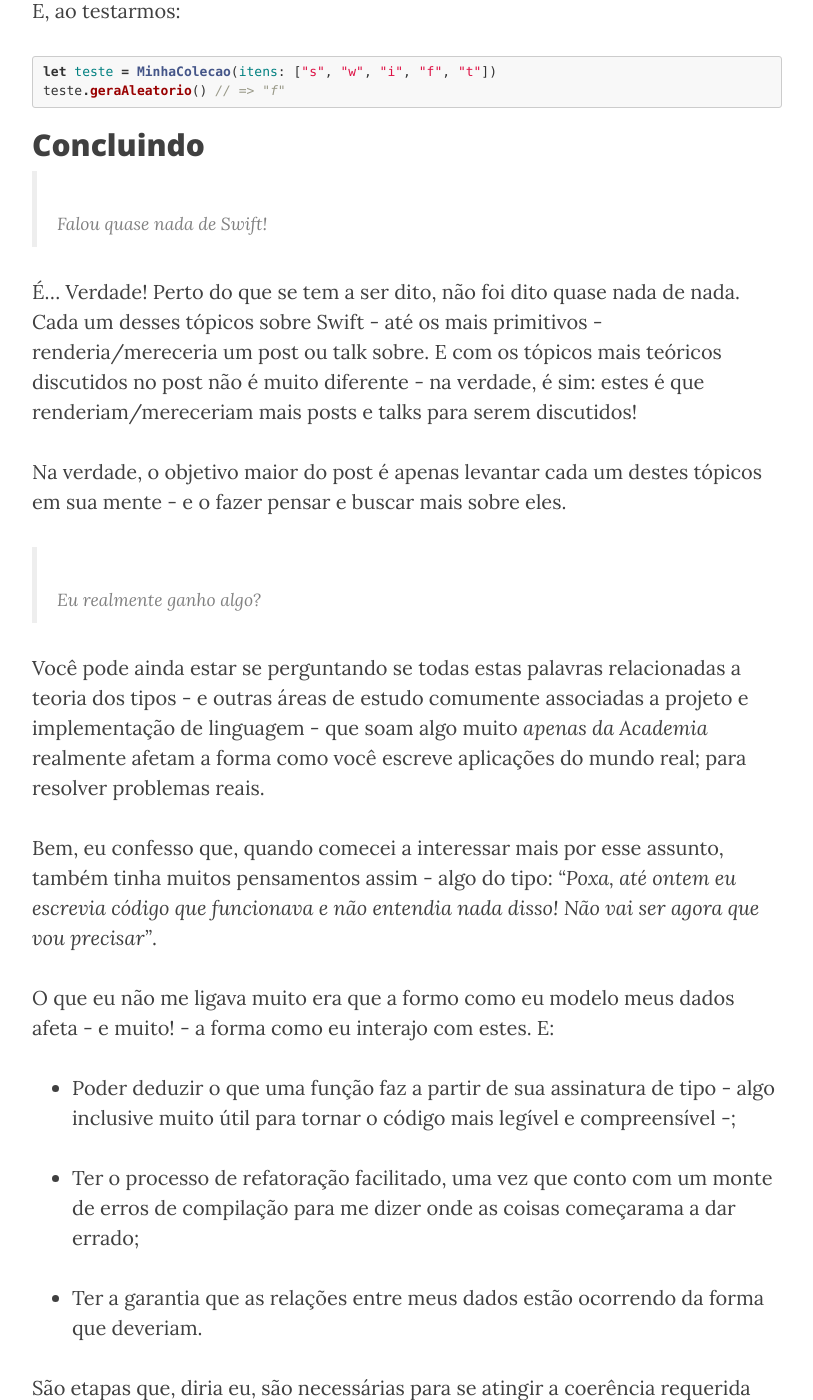
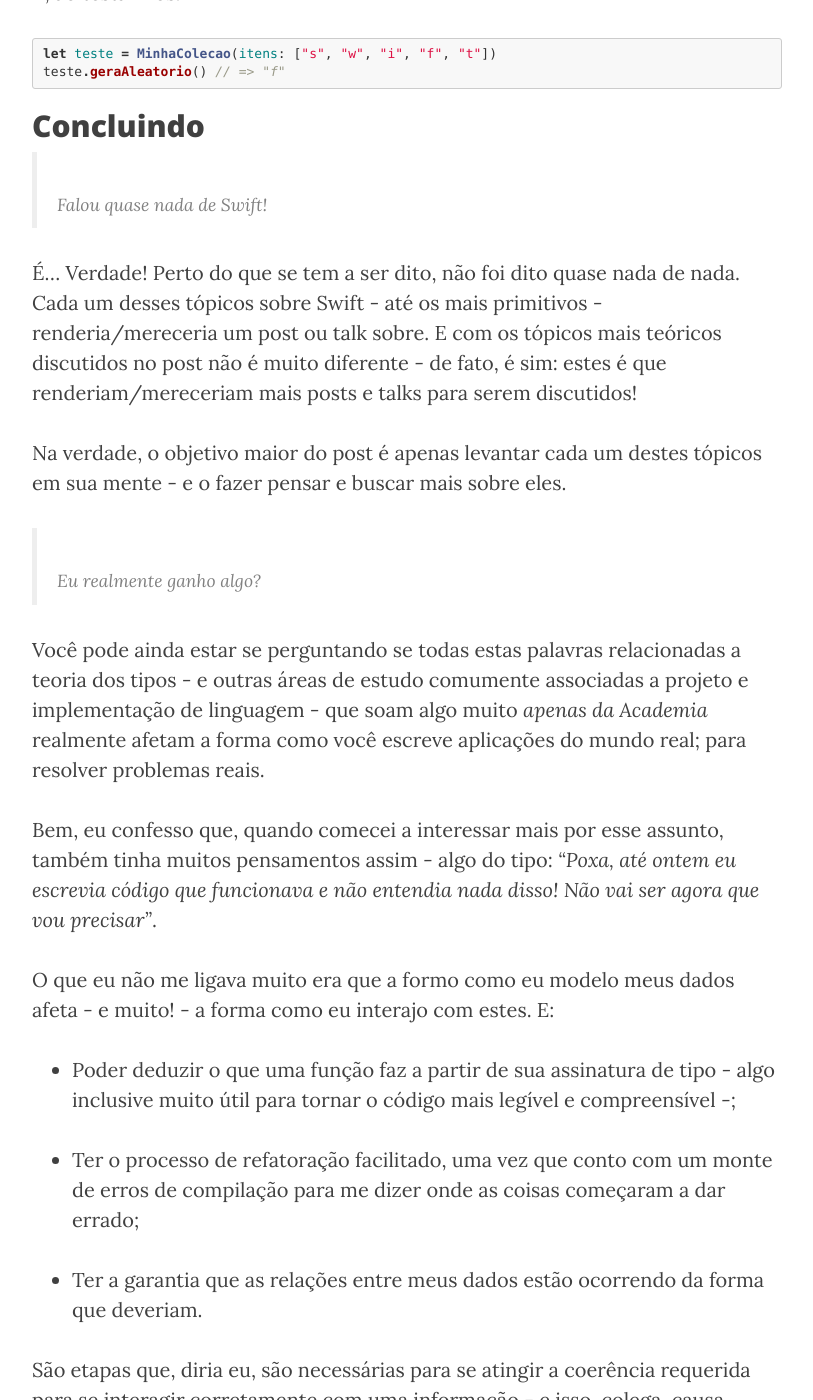
Before and after one commit to CocoaHeadsBrasil/equinociOS, a Jekyll site: the page built from _posts/2016-03-28-swift-in-the-sky-with-types.markdown, in a window 1280 px wide and 1400 px high, scrolled down 17096 px. Shown: the whole window, without its empty margins (233-1046 px from the left). Built offline with Jekyll 4.4.1, drawn with Linux system fonts in a browser that asks for light colours; nearby versions of some CDN libraries; comment, search, counter and statistics services are not loaded; some of the changed text lies outside the part shown.

Commit message:
General fixes

````diff
--- a/_posts/2016-03-28-swift-in-the-sky-with-types.markdown
+++ b/_posts/2016-03-28-swift-in-the-sky-with-types.markdown
@@ -32,7 +32,7 @@
 tarde demais, uma vez que você não sabe se algum erro de tipo estava em seu
 código e quebrou antes de executá-lo.
 
-Além disso, nós não podemos contar com caras como o `instanceof` e o` typeof`:
+Além disso, nós não podemos contar com caras como o `instanceof` e o ` typeof`:
 eles não funcionam de forma consistente - o que acaba nos mostrando que
 verificação de tipos em JavaScript é um problema - e você provavelmente tem que
 fazer alguns *workarounds* para ajudar você a superar tal inconsistência - ou
@@ -165,7 +165,7 @@
 Um dos principais objetivos de uma linguagem de programação deve ser a
 capacidade de orientar programador a uma abordagem de *Correctness-by-Design*.
 Isto é, um programa que é válido nesta linguagem, também deve ser um programa
-que funciona como o esperado - ou seja, o sistema simplesmente não poderá chegar
+que funciona como o esperado - ou seja: o sistema simplesmente não poderá chegar
 a um estado inválido; um estado que não cumpre os requisitos de tal programa.
 
 Para tanto, a linguagem deve fazer um esforço de rejeitar programas que possam
@@ -264,7 +264,6 @@
 passar um `Float` para uma função que espera um `Int`.
 
   ```swift
-
   // Uma simples função que retorna o fatorial de um valor.
 
   // Pela anotação de tipo, temos que fatorial recebe um `Int` e o mapeia para
@@ -444,7 +443,7 @@
 É... Verdade! Perto do que se tem a ser dito, não foi dito quase nada de nada.
 Cada um desses tópicos sobre Swift - até os mais primitivos - renderia/mereceria
 um post ou talk sobre. E com os tópicos mais teóricos discutidos no post não é
-muito diferente - na verdade, é sim: estes é que renderiam/mereceriam mais posts
+muito diferente - de fato, é sim: estes é que renderiam/mereceriam mais posts
 e talks para serem discutidos!
 
 Na verdade, o objetivo maior do post é apenas levantar cada um destes tópicos em
@@ -470,7 +469,7 @@
 inclusive muito útil para tornar o código mais legível e compreensível -;
 
 - Ter o processo de refatoração facilitado, uma vez que conto com um monte de
-erros de compilação para me dizer onde as coisas começarama a dar errado;
+erros de compilação para me dizer onde as coisas começaram a dar errado;
 
 - Ter a garantia que as relações entre meus dados estão ocorrendo da forma que
 deveriam.
````
Also changed, not shown: other parts of _posts/2016-03-28-swift-in-the-sky-with-types.markdown (+2 -2 lines).
